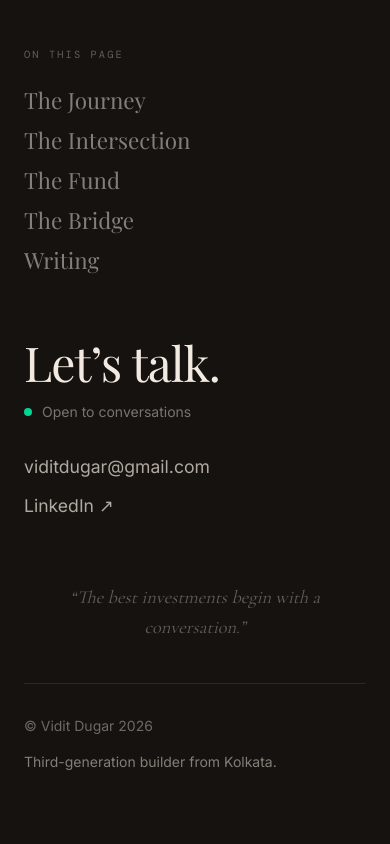
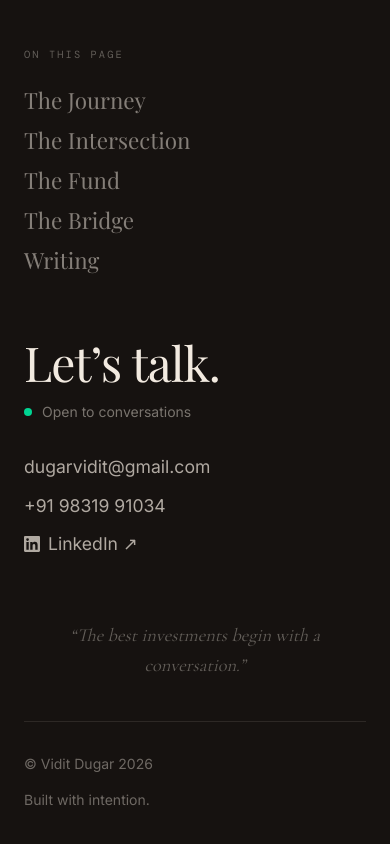
Before and after one commit to orlyopenai-create/vidit-portfolio, a Next.js app: page / in a window 390 px wide. Shown: the part 7526-8370 px from the top of the page. Built offline with nearby package versions, Linux system fonts and the light colour scheme; a web font is replaced by a local one.

Commit message:
fix: footer — update email, add phone, LinkedIn logo, remove Kolkata line

```diff
--- a/components/sections/FooterSection.tsx
+++ b/components/sections/FooterSection.tsx
@@ -81,17 +81,26 @@
               className="flex flex-col gap-3"
             >
               <a
-                href="mailto:viditdugar@gmail.com"
+                href="mailto:dugarvidit@gmail.com"
                 className="font-body text-[1.1rem] text-foreground/70 hover:text-[#A6701A] transition-colors duration-200 w-fit"
               >
-                viditdugar@gmail.com
+                dugarvidit@gmail.com
+              </a>
+              <a
+                href="tel:+919831991034"
+                className="font-body text-[1.1rem] text-foreground/70 hover:text-[#A6701A] transition-colors duration-200 w-fit"
+              >
+                +91 98319 91034
               </a>
               <a
                 href="https://www.linkedin.com/in/viditdugar"
                 target="_blank"
                 rel="noopener noreferrer"
-                className="font-body text-[1.1rem] text-foreground/70 hover:text-[#A6701A] transition-colors duration-200 w-fit"
+                className="inline-flex items-center gap-2 font-body text-[1.1rem] text-foreground/70 hover:text-[#A6701A] transition-colors duration-200 w-fit"
               >
+                <svg className="w-4 h-4 flex-shrink-0" fill="currentColor" viewBox="0 0 24 24" aria-hidden="true">
+                  <path d="M20.447 20.452h-3.554v-5.569c0-1.328-.027-3.037-1.852-3.037-1.853 0-2.136 1.445-2.136 2.939v5.667H9.351V9h3.414v1.561h.046c.477-.9 1.637-1.85 3.37-1.85 3.601 0 4.267 2.37 4.267 5.455v6.286zM5.337 7.433a2.062 2.062 0 0 1-2.063-2.065 2.064 2.064 0 1 1 2.063 2.065zm1.782 13.019H3.555V9h3.564v11.452zM22.225 0H1.771C.792 0 0 .774 0 1.729v20.542C0 23.227.792 24 1.771 24h20.451C23.2 24 24 23.227 24 22.271V1.729C24 .774 23.2 0 22.222 0h.003z"/>
+                </svg>
                 LinkedIn ↗
               </a>
             </m.div>
@@ -124,8 +133,8 @@
           <p className="font-body text-sm text-foreground/40">
             &copy; Vidit Dugar 2026
           </p>
-          <p className="font-body text-sm text-foreground/50 md:text-right">
-            Third-generation builder from Kolkata.
+          <p className="font-body text-sm text-foreground/40">
+            Built with intention.
           </p>
         </div>
 
```
